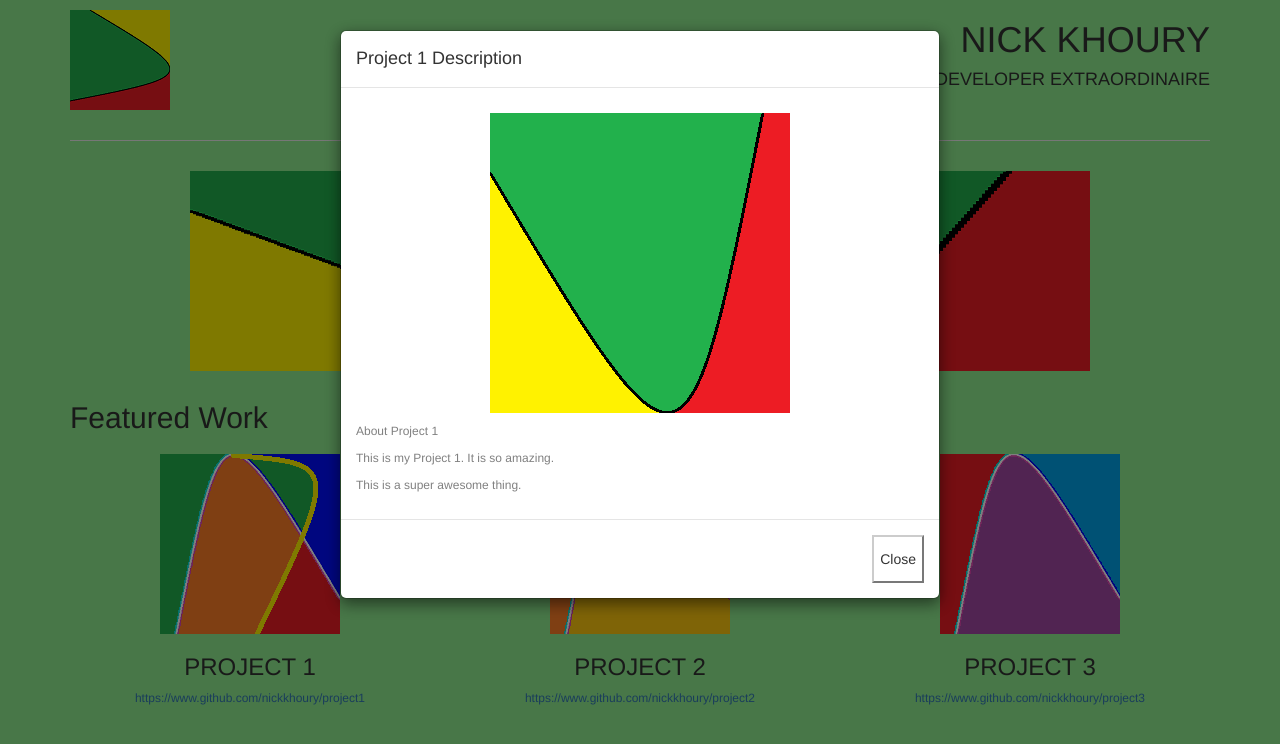
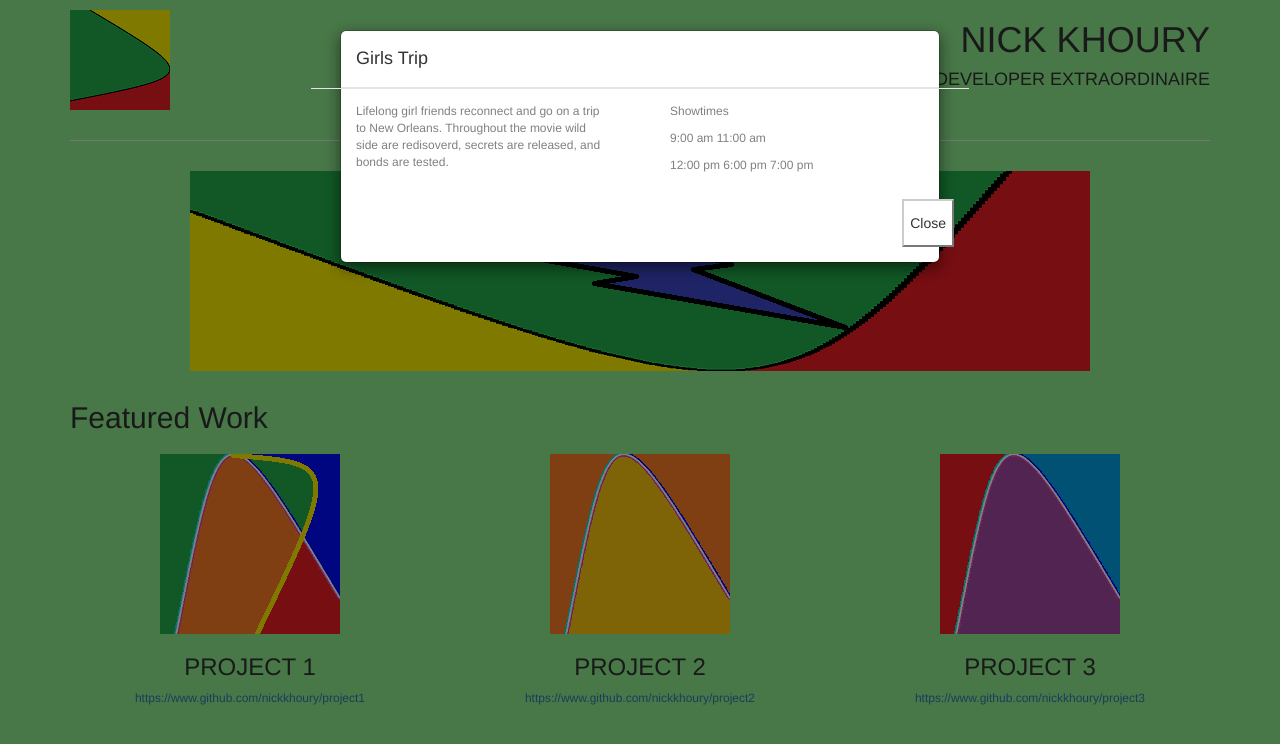
Before and after one commit to frenchfulton94/fire, a website: page index.html in a window 1280 px wide. Both pictures are taken after a click on the picture 250 px from the left and 544 px from the top of the page. Drawn offline with Linux system fonts and the light colour scheme.

Commit message:
Add module

```diff
--- a/index.html
+++ b/index.html
@@ -1,5 +1,6 @@
 <!DOCTYPE html>
 <html lang="en">
+
 <head>
   <!-- meta -->
   <meta charset="utf-8">
@@ -14,6 +15,7 @@
   <!-- title -->
   <title>Portfolio of Nick Khoury</title>
 </head>
+
 <body>
   <div class="container">
     <!-- heading: logo, name, title -->
@@ -50,7 +52,8 @@
     <div class="row text-center">
       <!-- featured work 1 -->
       <div class="col-md-4">
-				<img class="img-responsive my-btn" src="images/logo_medium.png" data-toggle="modal" data-target="#project-1" alt="my medium logo">
+        <img class="img-responsive my-btn" src="images/logo_medium.png" data-toggle="modal"
+        data-target="#project-1" alt="my medium logo">
         <h3 class="text-uppercase">
 					Project 1
 				</h3>
@@ -60,7 +63,8 @@
       </div>
       <!-- featured work 2 -->
       <div class="col-md-4">
-				<img class="img-responsive my-btn" src="images/logo_medium_2.png" data-toggle="modal" data-target="#project-2" alt="my medium logo">
+        <img class="img-responsive my-btn" src="images/logo_medium_2.png" data-toggle="modal"
+        data-target="#project-2" alt="my medium logo">
         <h3 class="text-uppercase">
 					Project 2
 				</h3>
@@ -70,7 +74,8 @@
       </div>
       <!-- featured work 1 -->
       <div class="col-md-4">
-				<img class="img-responsive my-btn" src="images/logo_medium_3.png" data-toggle="modal" data-target="#project-3" alt="my medium logo">
+        <img class="img-responsive my-btn" src="images/logo_medium_3.png" data-toggle="modal"
+        data-target="#project-3" alt="my medium logo">
         <h3 class="text-uppercase">
 					Project 3
 				</h3>
@@ -82,22 +87,34 @@
   </div>
   <!-- end container -->
   <!-- modal 1 -->
-	<div class="modal fade" id="project-1" tabindex="-1" role="dialog" aria-labelledby="myModalLabel-1" aria-hidden="true">
+  <div class="container">
+
+    <div class="modal fade" id="project-1" tabindex="-1" role="dialog" aria-labelledby="myModalLabel-1"
+    aria-hidden="true">
       <div class="modal-dialog">
         <div class="modal-content">
           <header class="modal-header">
             <h4 class="modal-title" id="myModalLabel-1">
-						Project 1 Description
+						Girls Trip
 					</h4>
           </header>
-				<figure class="modal-body">
-					<img class="img-responsive" src="images/logo.png">
-					<figcaption>
-						<p>About Project 1</p>
-						<p>This is my Project 1. It is so amazing.</p>
-						<p>This is a super awesome thing.</p>
-					</figcaption>
-				</figure>
+          <div class="row">
+            <div class="col-xs-6">
+              <section class="modal-body info">
+                <p> Lifelong girl friends reconnect and go on a trip to New
+                  Orleans. Throughout the movie wild side are redisoverd,
+                  secrets are released, and bonds are tested.</p>
+              </section>
+            </div>
+            <div class="row">
+              <div class="col-xs-6">
+                <section class="modal-body showtime">
+                  <p>Showtimes</p>
+                  <p>9:00 am 11:00 am </p>
+                  <p>12:00 pm 6:00 pm 7:00 pm</p>
+                </section>
+
+              </div>
               <footer class="modal-footer">
                 <button type="button" class="button btn-default my-btn" data-dismiss="modal">
                   Close
@@ -106,23 +123,34 @@
               </div>
               </div>
               </div>
+            </div>
+          </div>
+        </div>
         <!-- modal 2 -->
-	<div class="modal fade" id="project-2" tabindex="-1" role="dialog" aria-labelledby="myModalLabel-2" aria-hidden="true">
+        <div class="modal fade" id="project-2" tabindex="-1" role="dialog" aria-labelledby="myModalLabel-2"
+        aria-hidden="true">
           <div class="modal-dialog">
             <div class="modal-content">
               <header class="modal-header">
                 <h4 class="modal-title" id="myModalLabel-2">
-						Project 2 Description
+						Dunkirk
 					</h4>
               </header>
-				<figure class="modal-body">
-					<img class="img-responsive" src="images/logo.png">
-					<figcaption>
-						<p>About Project 2</p>
-						<p>This is my Project 2. It is so amazing.</p>
-						<p>This is a super awesome thing.</p>
-					</figcaption>
-				</figure>
+              <div class="row">
+            <div class="col-xs-6">
+              <section class="modal-body info">
+                <p> Dunkirk provides a brief dose of the horrors of war.  Veiwers say it looks feels and sounds like a nightmare, but if you enjoy movies that make you feel strange and uneasy it is deffinitly worth seeing</p>
+              </section>
+            </div>
+            <div class="row">
+              <div class="col-xs-6">
+                <section class="modal-body showtime">
+                  <p>Showtimes</p>
+                  <p>9:00 am 11:00 am </p>
+                  <p>12:00 pm 6:00 pm 7:00 pm</p>
+                </section>
+
+              </div>
               <footer class="modal-footer">
                 <button type="button" class="button btn-default my-btn" data-dismiss="modal">
                   Close
@@ -131,23 +159,33 @@
             </div>
           </div>
         </div>
+        </div>
+        </div>
         <!-- modal 3 -->
-	<div class="modal fade" id="project-3" tabindex="-1" role="dialog" aria-labelledby="myModalLabel-3" aria-hidden="true">
+        <div class="modal fade" id="project-3" tabindex="-1" role="dialog" aria-labelledby="myModalLabel-3"
+        aria-hidden="true">
           <div class="modal-dialog">
             <div class="modal-content">
               <header class="modal-header">
                 <h4 class="modal-title" id="myModalLabel-3">
-						Project 3 Description
+						War for the Planet of the Apes
 					</h4>
               </header>
-				<figure class="modal-body">
-					<img class="img-responsive" src="images/logo.png">
-					<figcaption>
-						<p>About Project 3</p>
-						<p>This is my Project 3. It is so amazing.</p>
-						<p>This is a super awesome thing.</p>
-					</figcaption>
-				</figure>
+              <div class="row">
+            <div class="col-xs-6">
+              <section class="modal-body info">
+                <p> This sci-fi series just keeps getting better and better.  The hero primate Ceaser is back with a revenge after him and his clan suffer from a sneak attack.  He departs with a small pack of apes to find revenge on the humans who caused there suffering </p>
+              </section>
+            </div>
+            <div class="row">
+              <div class="col-xs-6">
+                <section class="modal-body showtime">
+                  <p>Showtimes</p>
+                  <p>9:00 am 11:00 am </p>
+                  <p>12:00 pm 6:00 pm 7:00 pm</p>
+                </section>
+
+              </div>
               <footer class="modal-footer">
                 <button type="button" class="button btn-default my-btn" data-dismiss="modal">
                   Close
@@ -156,5 +194,9 @@
             </div>
           </div>
         </div>
+        </div>
+        </div>
+
 </body>
+
 </html>
```
Lines whose indentation alone changed are shown as unchanged.
